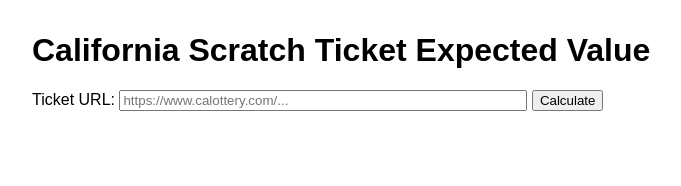
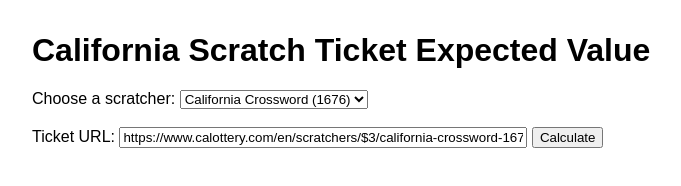
Before and after one commit to frankmdmc/CodexDidThis, a plain HTML site: page index.html in a window 1280 px wide. Shown: the whole page, without its empty margins (0-681 px from the left). Drawn offline with Linux system fonts and the light colour scheme.

Commit message:
Add dropdown examples and CORS proxy

```diff
--- a/index.html
+++ b/index.html
@@ -11,6 +11,12 @@
 </head>
 <body>
 <h1>California Scratch Ticket Expected Value</h1>
+<label for="ticketSelect">Choose a scratcher: </label>
+<select id="ticketSelect">
+  <option value="https://www.calottery.com/en/scratchers/$3/california-crossword-1676">California Crossword (1676)</option>
+  <option value="https://www.calottery.com/en/scratchers/$3/loteria-1666">Loteria (1666)</option>
+</select>
+<br/><br/>
 <label>Ticket URL: <input id="ticketUrl" type="text" placeholder="https://www.calottery.com/..." /></label>
 <button id="calc">Calculate</button>
 <div id="results"></div>
--- a/script.js
+++ b/script.js
@@ -3,7 +3,7 @@ async function fetchTicket() {
   if (!url) return;
   document.getElementById('results').textContent = 'Loading...';
   try {
-    const res = await fetch(url);
+    const res = await fetch('https://corsproxy.io/?' + encodeURIComponent(url));
     if (!res.ok) throw new Error('Fetch failed');
     const html = await res.text();
     const parser = new DOMParser();
@@ -59,3 +59,11 @@ async function fetchTicket() {
 }
 
 document.getElementById('calc').addEventListener('click', fetchTicket);
+const select = document.getElementById('ticketSelect');
+if (select) {
+  const input = document.getElementById('ticketUrl');
+  input.value = select.value;
+  select.addEventListener('change', () => {
+    input.value = select.value;
+  });
+}
```
Also changed, not shown: 1 other file.
